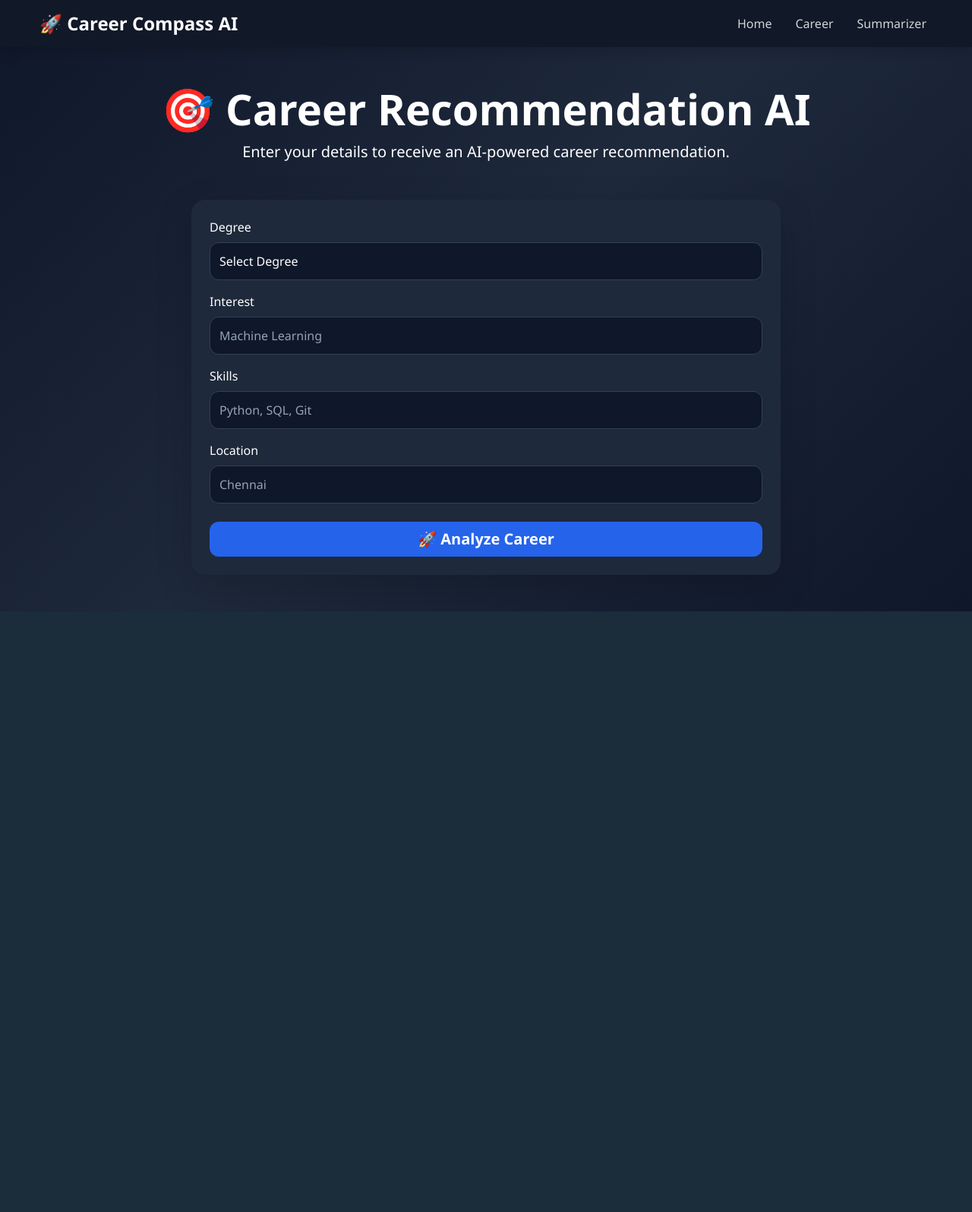
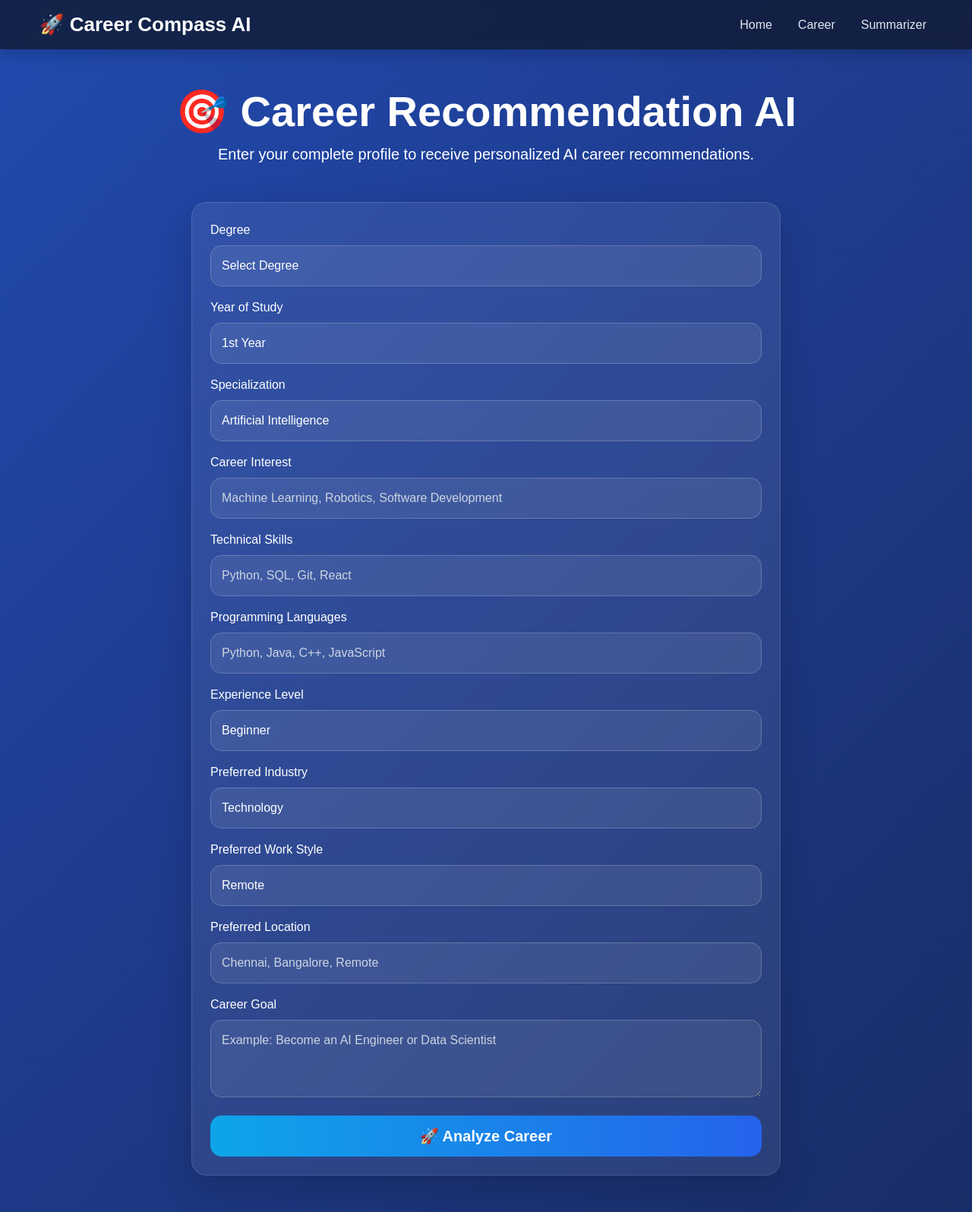
Before and after one commit to nigilanalex/Career-Compass-AI, a Flask app: page /career in a window 1280 px wide. Shown: the whole page at 76% size. Before the commit the page ends 805 px from the top, so only its background shows below. Run offline with Flask 3, Linux system fonts and the light colour scheme.

Commit message:
Update career form and result page

```diff
--- a/app.py
+++ b/app.py
@@ -1,14 +1,13 @@
 from flask import Flask, render_template, request
-from dataset.career_data import career_database
 from google import genai
+from pypdf import PdfReader
 import os
 
 try:
     from config import GEMINI_API_KEY
 except ImportError:
     GEMINI_API_KEY = os.environ.get("GEMINI_API_KEY")
-from pypdf import PdfReader
-import os
+
 
 app = Flask(__name__)
 
@@ -16,11 +15,10 @@ app = Flask(__name__)
 UPLOAD_FOLDER = "uploads"
 app.config["UPLOAD_FOLDER"] = UPLOAD_FOLDER
 
-# Create uploads folder automatically
 os.makedirs(UPLOAD_FOLDER, exist_ok=True)
 
+
 # Gemini Client
-
 client = genai.Client(api_key=GEMINI_API_KEY)
 
 
@@ -40,8 +38,6 @@ def career():
 
 # ---------------- CAREER RESULT ---------------- #
 
-# ---------------- CAREER RESULT ---------------- #
-
 @app.route("/result", methods=["POST"])
 def result():
 
@@ -49,6 +45,7 @@ def result():
     interest = request.form["interest"]
     skills = request.form["skills"]
     location = request.form["location"]
+
 
     prompt = f"""
 You are Career Compass AI, an expert AI Career Counselor.
@@ -62,9 +59,9 @@ Interest: {interest}
 Skills: {skills}
 Preferred Location: {location}
 
+
 Generate a detailed professional report.
 
-Return your answer exactly in this format.
 
 # 🎯 AI Career Analysis Report
 
@@ -83,6 +80,7 @@ Skills to Learn:
 - Skill 4
 - Skill 5
 
+
 -------------------------------------------------
 
 ## 🥈 Recommendation 2
@@ -99,6 +97,7 @@ Skills to Learn:
 - Skill 3
 - Skill 4
 - Skill 5
+
 
 -------------------------------------------------
 
@@ -117,6 +116,7 @@ Skills to Learn:
 - Skill 4
 - Skill 5
 
+
 -------------------------------------------------
 
 ## 📅 6-Month Learning Roadmap
@@ -128,6 +128,7 @@ Month 4:
 Month 5:
 Month 6:
 
+
 -------------------------------------------------
 
 ## 🎓 Recommended Certifications
@@ -136,18 +137,21 @@ Month 6:
 - Certification 2
 - Certification 3
 
+
 -------------------------------------------------
 
 ## 📈 Industry Outlook
 
-Briefly explain the future demand for these careers over the next 5 years.
+Explain future demand for these careers over the next 5 years.
+
 
 -------------------------------------------------
 
 ## 💡 Final Advice
 
-Write 5–8 lines of personalized career advice based on the student's profile.
+Write personalized career advice based on the student's profile.
 """
+
 
     try:
 
@@ -158,6 +162,7 @@ Write 5–8 lines of personalized career advice based on the student's profile.
 
         ai_result = response.text
 
+
     except Exception as e:
 
         ai_result = f"""
@@ -165,6 +170,7 @@ Error generating AI recommendation.
 
 {str(e)}
 """
+
 
     return render_template(
         "result.html",
@@ -176,11 +182,13 @@ Error generating AI recommendation.
     )
 
 
+
 # ---------------- SUMMARIZER PAGE ---------------- #
 
 @app.route("/summarizer")
 def summarizer():
     return render_template("summarizer.html")
+
 
 
 # ---------------- PDF SUMMARIZER ---------------- #
@@ -193,26 +201,42 @@ def summarize():
         if "pdf" not in request.files:
             return "No PDF uploaded."
 
+
         pdf = request.files["pdf"]
+
 
         if pdf.filename == "":
             return "Please select a PDF."
 
-        filepath = os.path.join(app.config["UPLOAD_FOLDER"], pdf.filename)
+
+        filepath = os.path.join(
+            app.config["UPLOAD_FOLDER"],
+            pdf.filename
+        )
+
 
         pdf.save(filepath)
 
+
         reader = PdfReader(filepath)
+
 
         text = ""
 
+
         for page in reader.pages:
+
             extracted = page.extract_text()
+
             if extracted:
                 text += extracted
 
+
+
         if text.strip() == "":
             return "No readable text found in PDF."
+
+
 
         prompt = f"""
 Summarize this report.
@@ -227,27 +251,43 @@ Provide:
 
 • Conclusion
 
+
 Report:
 
 {text}
 """
+
 
         response = client.models.generate_content(
             model="gemini-2.5-flash",
             contents=prompt
         )
 
+
         summary = response.text
+
+
 
         return render_template(
             "summary.html",
             summary=summary
         )
 
+
     except Exception as e:
+
         return f"Error: {e}"
 
 
+
+# ---------------- RUN APP ---------------- #
+
 if __name__ == "__main__":
+
     port = int(os.environ.get("PORT", 5000))
-    app.run(host="0.0.0.0", port=port)
+
+    app.run(
+        host="0.0.0.0",
+        port=port,
+        debug=True
+    )
--- a/static/css/style.css
+++ b/static/css/style.css
@@ -1,41 +1,66 @@
-/* ===========================
-   Career Compass AI
-   Modern UI
-=========================== */
+/* ==========================================
+   Career Compass AI - Premium Modern UI
+========================================== */
 
 *{
     margin:0;
     padding:0;
     box-sizing:border-box;
+    font-family:'Poppins',sans-serif;
+}
+
+html{
+    scroll-behavior:smooth;
 }
 
 body{
-    background:linear-gradient(135deg,#0F172A,#1E293B,#0F172A);
-    color:#ffffff;
-    font-family:'Segoe UI',Tahoma,Geneva,Verdana,sans-serif;
     min-height:100vh;
+    color:#fff;
+    background:linear-gradient(-45deg,#0f172a,#1e3a8a,#2563eb,#0f172a);
+    background-size:400% 400%;
+    animation:gradientBG 15s ease infinite;
+}
+
+/* Animated Background */
+
+@keyframes gradientBG{
+
+0%{
+background-position:0% 50%;
+}
+
+50%{
+background-position:100% 50%;
+}
+
+100%{
+background-position:0% 50%;
+}
+
 }
 
 /* Navbar */
 
 .navbar{
-    background:#111827 !important;
-    box-shadow:0 5px 20px rgba(0,0,0,.35);
+    background:rgba(15,23,42,.75)!important;
+    backdrop-filter:blur(12px);
+    box-shadow:0 8px 25px rgba(0,0,0,.3);
 }
 
 .navbar-brand{
-    font-size:24px;
+    font-size:26px;
     font-weight:700;
 }
 
 .nav-link{
-    color:#d1d5db !important;
-    margin-left:15px;
-    transition:.3s;
+    color:#e2e8f0!important;
+    margin-left:18px;
+    transition:.35s;
+    font-weight:500;
 }
 
 .nav-link:hover{
-    color:#38bdf8 !important;
+    color:#38bdf8!important;
 }
 
 /* Hero */
@@ -47,139 +72,190 @@ body{
 }
 
 .hero h1{
-    font-size:58px;
+    font-size:4rem;
     font-weight:800;
+    line-height:1.2;
 }
 
 .hero p{
-    color:#cbd5e1;
+    color:#dbeafe;
     font-size:20px;
     line-height:1.8;
 }
 
-/* Cards */
+.hero img{
+    animation:float 4s ease-in-out infinite;
+}
+
+@keyframes float{
+
+0%{
+transform:translateY(0px);
+}
+
+50%{
+transform:translateY(-18px);
+}
+
+100%{
+transform:translateY(0px);
+}
+
+}
+
+/* Glass Cards */
 
 .card{
-    background:#1E293B !important;
-    border:none;
-    border-radius:18px;
-    transition:.35s;
+    background:rgba(255,255,255,.08)!important;
+    backdrop-filter:blur(16px);
+    border:1px solid rgba(255,255,255,.12);
+    border-radius:20px;
+    transition:.4s;
     overflow:hidden;
 }
 
 .card:hover{
-    transform:translateY(-8px);
-    box-shadow:0 20px 40px rgba(0,0,0,.45);
+    transform:translateY(-12px) scale(1.02);
+    box-shadow:0 25px 50px rgba(0,0,0,.35);
 }
 
 .card-body{
-    padding:30px;
+    padding:32px;
+}
+
+.card h4{
+    margin-bottom:18px;
+    font-weight:700;
+}
+
+.card p{
+    color:#dbeafe;
 }
 
 /* Forms */
 
 .form-control,
 .form-select{
-    background:#0F172A;
+
+    background:rgba(255,255,255,.08);
+    border:1px solid rgba(255,255,255,.2);
     color:white;
-    border:1px solid #334155;
-    border-radius:12px;
-    padding:12px;
+    border-radius:15px;
+    padding:14px;
+}
+
+.form-control::placeholder{
+    color:#cbd5e1;
 }
 
 .form-control:focus,
 .form-select:focus{
-    background:#0F172A;
+
+    background:rgba(255,255,255,.12);
     color:white;
-    border-color:#3b82f6;
-    box-shadow:0 0 0 .2rem rgba(59,130,246,.25);
-}
-
-.form-control::placeholder{
-    color:#94a3b8;
+    border-color:#38bdf8;
+    box-shadow:0 0 20px rgba(56,189,248,.35);
 }
 
 /* Buttons */
 
 .btn{
-    border-radius:12px;
+
+    border-radius:15px;
     font-weight:600;
-    transition:.3s;
+    padding:12px 28px;
+    transition:.35s;
 }
 
 .btn-primary{
-    background:#2563eb;
+
+    background:linear-gradient(90deg,#0ea5e9,#2563eb);
     border:none;
 }
 
 .btn-primary:hover{
-    background:#1d4ed8;
-    transform:translateY(-2px);
+
+    transform:translateY(-4px);
+    box-shadow:0 18px 35px rgba(37,99,235,.45);
 }
 
 .btn-success{
-    background:#10b981;
+
+    background:linear-gradient(90deg,#10b981,#22c55e);
     border:none;
 }
 
 .btn-success:hover{
-    background:#059669;
-    transform:translateY(-2px);
+
+    transform:translateY(-4px);
+    box-shadow:0 18px 35px rgba(16,185,129,.45);
 }
 
 .btn-outline-light:hover{
+
+    background:white;
     color:#111827;
 }
 
 /* Tables */
 
 .table{
-    border-radius:12px;
+
+    border-radius:18px;
     overflow:hidden;
 }
 
 .table th{
+
     width:220px;
 }
 
 /* Summary Box */
 
 .summary-box{
-    background:#0F172A;
-    border:1px solid #334155;
-    border-radius:15px;
-    padding:25px;
+
+    background:rgba(255,255,255,.08);
+    backdrop-filter:blur(12px);
+    border-radius:20px;
+    border:1px solid rgba(255,255,255,.15);
+    padding:30px;
     line-height:1.9;
-    font-size:17px;
     white-space:pre-wrap;
 }
 
 /* List */
 
 .list-group-item{
-    background:#0F172A;
+
+    background:rgba(255,255,255,.08);
     color:white;
-    border:1px solid #334155;
+    border:1px solid rgba(255,255,255,.1);
 }
 
-/* Alerts */
+/* Alert */
 
 .alert-primary{
-    background:#1d4ed8;
+
+    background:#2563eb;
+    border:none;
     color:white;
-    border:none;
 }
 
 /* Footer */
 
 footer{
-    margin-top:50px;
-    color:#94a3b8;
+
+    margin-top:80px;
+    padding:25px;
+    background:rgba(0,0,0,.25);
+    backdrop-filter:blur(10px);
+    color:#cbd5e1;
 }
 
 /* Spinner */
 
 .spinner-border{
+
     width:4rem;
     height:4rem;
 }
@@ -187,51 +263,61 @@ footer{
 /* Images */
 
 img{
+
     max-width:100%;
 }
 
 /* Containers */
 
 .container{
+
     max-width:1200px;
 }
 
 /* Titles */
 
-.display-4,
-.display-3{
+.display-3,
+.display-4{
+
     font-weight:800;
 }
 
 .text-info{
-    color:#38bdf8 !important;
+
+    color:#38bdf8!important;
 }
 
 .text-success{
-    color:#22c55e !important;
+
+    color:#22c55e!important;
 }
 
 .text-warning{
-    color:#facc15 !important;
+
+    color:#facc15!important;
 }
 
 /* Scrollbar */
 
 ::-webkit-scrollbar{
+
     width:10px;
 }
 
 ::-webkit-scrollbar-track{
-    background:#0F172A;
+
+    background:#0f172a;
 }
 
 ::-webkit-scrollbar-thumb{
+
     background:#2563eb;
     border-radius:20px;
 }
 
 ::-webkit-scrollbar-thumb:hover{
-    background:#1d4ed8;
+
+    background:#38bdf8;
 }
 
 /* Responsive */
--- a/templates/career.html
+++ b/templates/career.html
@@ -7,15 +7,15 @@
 
 <title>Career Analysis</title>
 
-    <!-- Bootstrap -->
 <link href="https://cdn.jsdelivr.net/npm/bootstrap@5.3.7/dist/css/bootstrap.min.css" rel="stylesheet">
 
-    <!-- Custom CSS -->
 <link rel="stylesheet" href="{{ url_for('static', filename='css/style.css') }}">
 
 </head>
 
+
 <body>
+
 
 <!-- Navbar -->
 
@@ -27,6 +27,7 @@
 🚀 Career Compass AI
 </a>
 
+
 <button class="navbar-toggler"
 type="button"
 data-bs-toggle="collapse"
@@ -35,6 +36,7 @@
 <span class="navbar-toggler-icon"></span>
 
 </button>
+
 
 <div class="collapse navbar-collapse" id="navbarNav">
 
@@ -54,9 +56,12 @@
 
 </nav>
 
+
+
 <!-- Main -->
 
 <div class="container py-5">
+
 
 <div class="text-center mb-5">
 
@@ -65,18 +70,28 @@
 </h1>
 
 <p class="lead">
-            Enter your details to receive an AI-powered career recommendation.
+Enter your complete profile to receive personalized AI career recommendations.
 </p>
 
 </div>
 
+
+
 <div class="row justify-content-center">
+
 
 <div class="col-lg-8">
 
+
 <div class="card bg-dark text-white shadow-lg p-4">
 
+
+
 <form id="careerForm" action="/result" method="POST">
+
+
+
+<!-- Degree -->
 
 <div class="mb-3">
 
@@ -86,56 +101,209 @@
 
 <option value="">Select Degree</option>
 
-                            <option>Computer Science</option>
-
+<option>Computer Science Engineering</option>
 <option>Artificial Intelligence</option>
-
+<option>Data Science</option>
 <option>Information Technology</option>
-
 <option>Cyber Security</option>
+<option>Electronics Engineering</option>
 
 </select>
 
 </div>
 
+
+
+<!-- Year -->
+
 <div class="mb-3">
 
-                        <label class="form-label">Interest</label>
+<label class="form-label">Year of Study</label>
+
+<select class="form-select" name="year" required>
+
+<option>1st Year</option>
+<option>2nd Year</option>
+<option>3rd Year</option>
+<option>Final Year</option>
+<option>Graduate</option>
+
+</select>
+
+</div>
+
+
+
+<!-- Specialization -->
+
+<div class="mb-3">
+
+<label class="form-label">Specialization</label>
+
+<select class="form-select" name="specialization">
+
+<option>Artificial Intelligence</option>
+<option>Machine Learning</option>
+<option>Data Science</option>
+<option>Web Development</option>
+<option>Cloud Computing</option>
+<option>Cyber Security</option>
+<option>Software Engineering</option>
+
+</select>
+
+</div>
+
+
+
+
+<!-- Interest -->
+
+<div class="mb-3">
+
+<label class="form-label">Career Interest</label>
 
 <input
 type="text"
 class="form-control"
 name="interest"
-                            placeholder="Machine Learning"
+placeholder="Machine Learning, Robotics, Software Development"
 required>
 
 </div>
 
+
+
+
+<!-- Skills -->
+
 <div class="mb-3">
 
-                        <label class="form-label">Skills</label>
+<label class="form-label">Technical Skills</label>
 
 <input
 type="text"
 class="form-control"
 name="skills"
-                            placeholder="Python, SQL, Git"
+placeholder="Python, SQL, Git, React"
 required>
 
 </div>
 
-                    <div class="mb-4">
 
-                        <label class="form-label">Location</label>
+
+
+<!-- Languages -->
+
+<div class="mb-3">
+
+<label class="form-label">Programming Languages</label>
+
+<input
+type="text"
+class="form-control"
+name="languages"
+placeholder="Python, Java, C++, JavaScript">
+
+</div>
+
+
+
+
+<!-- Experience -->
+
+<div class="mb-3">
+
+<label class="form-label">Experience Level</label>
+
+<select class="form-select" name="experience">
+
+<option>Beginner</option>
+<option>Intermediate</option>
+<option>Advanced</option>
+
+</select>
+
+</div>
+
+
+
+
+<!-- Industry -->
+
+<div class="mb-3">
+
+<label class="form-label">Preferred Industry</label>
+
+<select class="form-select" name="industry">
+
+<option>Technology</option>
+<option>Finance</option>
+<option>Healthcare</option>
+<option>Gaming</option>
+<option>Research</option>
+<option>Education</option>
+
+</select>
+
+</div>
+
+
+
+
+<!-- Work -->
+
+<div class="mb-3">
+
+<label class="form-label">Preferred Work Style</label>
+
+<select class="form-select" name="work">
+
+<option>Remote</option>
+<option>Office</option>
+<option>Hybrid</option>
+
+</select>
+
+</div>
+
+
+
+
+<!-- Location -->
+
+<div class="mb-3">
+
+<label class="form-label">Preferred Location</label>
 
 <input
 type="text"
 class="form-control"
 name="location"
-                            placeholder="Chennai"
+placeholder="Chennai, Bangalore, Remote"
 required>
 
 </div>
+
+
+
+
+<!-- Goal -->
+
+<div class="mb-4">
+
+<label class="form-label">Career Goal</label>
+
+<textarea
+class="form-control"
+name="goal"
+rows="3"
+placeholder="Example: Become an AI Engineer or Data Scientist"></textarea>
+
+</div>
+
+
+
 
 <button
 id="analyzeBtn"
@@ -145,32 +313,43 @@
 
 </button>
 
+
 </form>
 
-                <!-- Loading Animation -->
+
+
+
+<!-- Loading -->
 
 <div id="careerLoading"
 class="text-center mt-5"
 style="display:none;">
+
 
 <div class="spinner-border text-info"
 style="width:70px;height:70px;"
 role="status">
 </div>
 
+
 <h3 class="mt-4">
 🤖 Career Compass AI is Analyzing...
 </h3>
 
+
 <p class="lead mt-3">
 
 ✅ Reading your profile...<br>
-                        ✅ Matching your interests...<br>
-                        ✅ Comparing thousands of careers...<br>
-                        ✅ Generating Top 3 recommendations...<br>
-                        ✅ Preparing AI career report...
+✅ Understanding skills and interests...<br>
+✅ Matching suitable career paths...<br>
+✅ Comparing industry opportunities...<br>
+✅ Generating Top career recommendations...
 
 </p>
+
+
+</div>
+
 
 </div>
 
@@ -180,9 +359,11 @@
 
 </div>
 
-</div>
+
+
 
 <script src="https://cdn.jsdelivr.net/npm/bootstrap@5.3.7/dist/js/bootstrap.bundle.min.js"></script>
+
 
 <script>
 
@@ -193,11 +374,15 @@ document.getElementById("careerForm").addEventListener("submit", function(){
 document.getElementById("analyzeBtn").innerHTML =
 "⏳ Please Wait...";
 
+
 document.getElementById("careerLoading").style.display = "block";
+
 
 });
 
 </script>
 
+
+
 </body>
 </html>
```
Also changed, not shown: other parts of static/css/style.css (+32 -8 lines), templates/index.html (+109 -8 lines), templates/result.html (+33 -24 lines), test.py (added, +11 -0 lines). Lines whose indentation alone changed are shown as unchanged.
